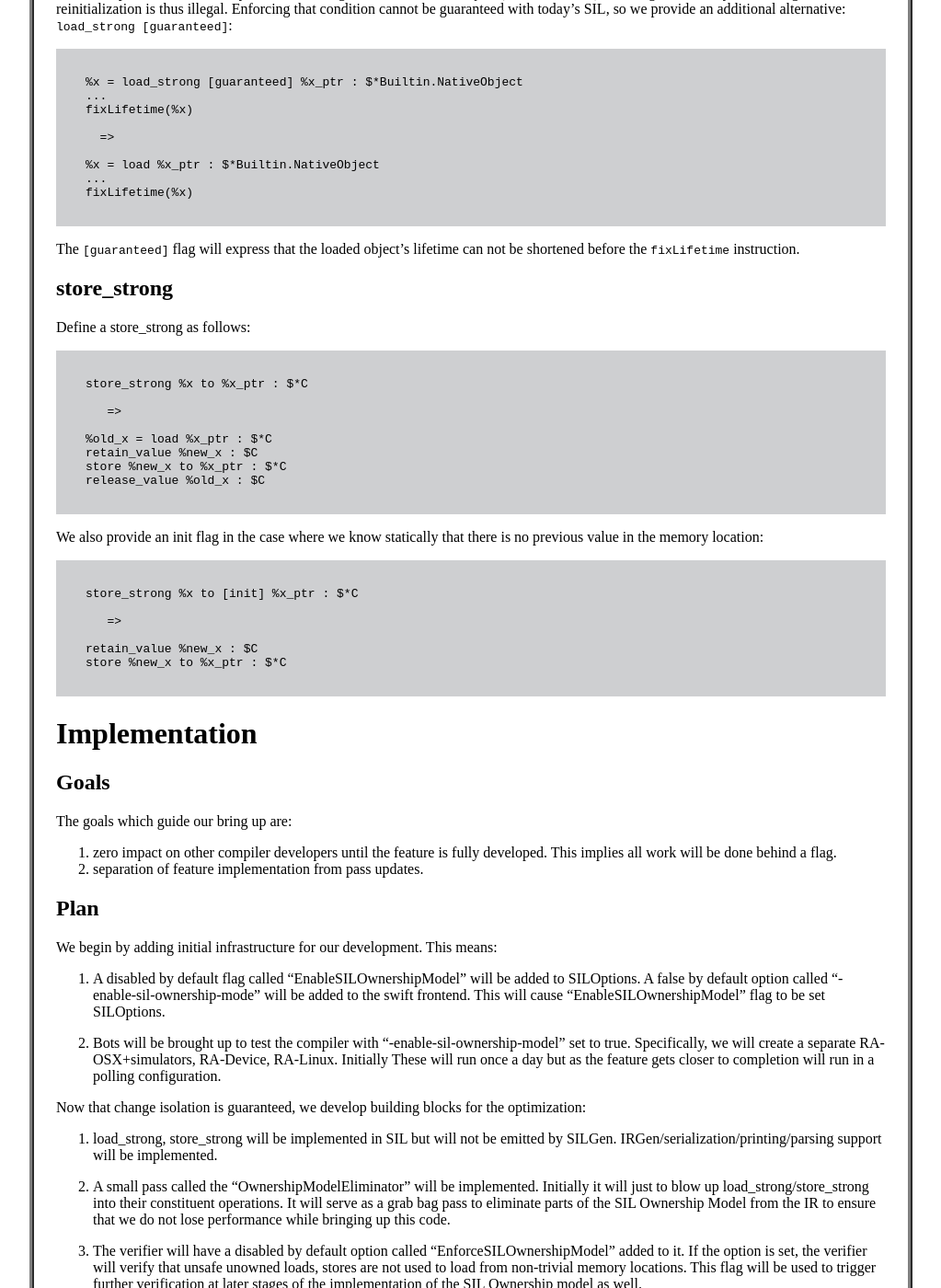
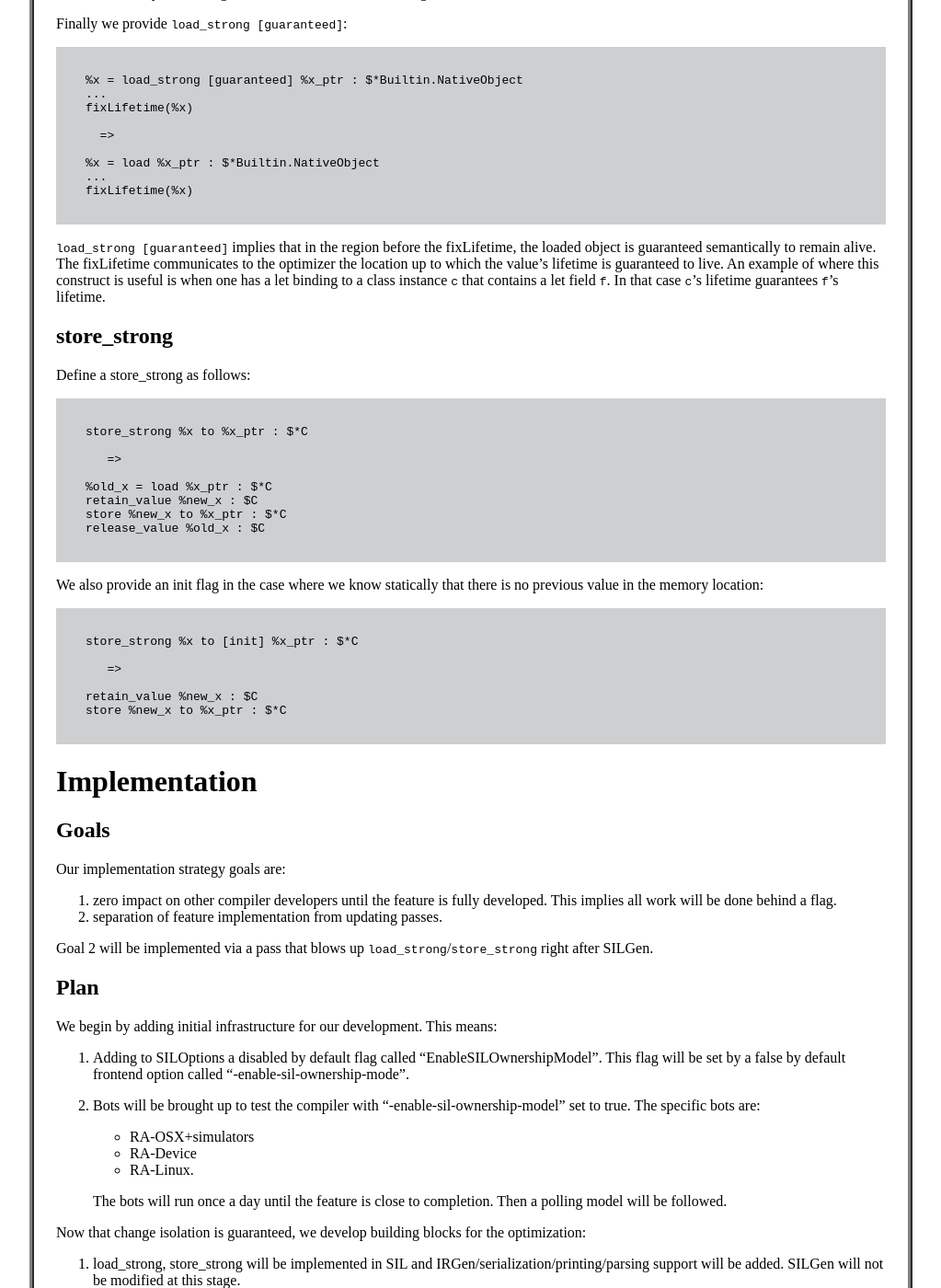
Before and after one commit to gottesmm/gottesmm.github.io, a Jekyll site: the page built from proposals/high-level-arc-operations.md, in a window 1280 px wide and 1400 px high, scrolled down 1247 px. Shown: the whole window at 92% size, without its empty margins (128-1151 px from the left). Built offline with Jekyll 4.4.1, drawn with Linux system fonts in a browser that asks for light colours; some of the changed text lies outside the part shown.

Commit message:
[load-strong-store-strong] More editing.

```diff
--- a/proposals/high-level-arc-operations.md
+++ b/proposals/high-level-arc-operations.md
@@ -33,9 +33,9 @@ categories: proposals
 
 This document proposes:
 
-1. adding the `load_strong`, `store_strong` instructions to SIL.
-2. banning the ability to load/store `non-trivial` strongly reference counted
-   values with any other instructions besides `load_strong`, `store_strong`.
+1. adding the `load_strong`, `store_strong` instructions to SIL. These can only
+   be used with memory locations of `non-trivial` type.
+2. banning the use of `load`, `store` on values of `non-trivial` type.
 
 This will allow for:
 
@@ -50,7 +50,8 @@ This will allow for:
 
 ## load_strong
 
-Define load_strong as follows:
+We propose three different forms of load_strong differentiated via flags. First
+define `load_strong` as follows:
 
     %x = load_strong %x_ptr : $*C
 
@@ -59,7 +60,7 @@ Define load_strong as follows:
     %x = load %x_ptr : $*C
     retain_value %x : $C
 
-We also allow for a `[take]` flag to be applied to the `load_strong`:
+Then define `load_strong [take]` as:
 
     %x = load_strong [take] %x_ptr : $*Builtin.NativeObject
 
@@ -67,10 +68,11 @@ We also allow for a `[take]` flag to be applied to the `load_strong`:
 
     %x = load %x_ptr : $*Builtin.NativeObject
 
-`[take]` implies that the memory location no longer owns the loaded object (i.e.
-it is a move). Loading the memory location again without reinitialization is
-thus illegal. Enforcing that condition cannot be guaranteed with today's SIL, so
-we provide an additional alternative: `load_strong [guaranteed]`:
+**NOTE** `load_strong [take]` implies that the loaded from memory location no
+longer owns the result object (i.e. a take is a move). Loading from the memory
+location again without reinitialization is illegal.
+
+Finally we provide `load_strong [guaranteed]`:
 
     %x = load_strong [guaranteed] %x_ptr : $*Builtin.NativeObject
     ...
@@ -82,8 +84,12 @@ we provide an additional alternative: `load_strong [guaranteed]`:
     ...
     fixLifetime(%x)
 
-The `[guaranteed]` flag will express that the loaded object's lifetime can not
-be shortened before the `fixLifetime` instruction.
+`load_strong [guaranteed]` implies that in the region before the fixLifetime,
+the loaded object is guaranteed semantically to remain alive. The fixLifetime
+communicates to the optimizer the location up to which the value's lifetime is
+guaranteed to live. An example of where this construct is useful is when one has
+a let binding to a class instance `c` that contains a let field `f`. In that
+case `c`'s lifetime guarantees `f`'s lifetime.
 
 ## store_strong
 
@@ -112,32 +118,39 @@ no previous value in the memory location:
 
 ## Goals
 
-The goals which guide our bring up are:
+Our implementation strategy goals are:
 
 1. zero impact on other compiler developers until the feature is fully
    developed. This implies all work will be done behind a flag.
-2. separation of feature implementation from pass updates.
+2. separation of feature implementation from updating passes.
+
+Goal 2 will be implemented via a pass that blows up `load_strong`/`store_strong`
+right after SILGen.
 
 ## Plan
 
 We begin by adding initial infrastructure for our development. This means:
 
-1. A disabled by default flag called "EnableSILOwnershipModel" will be added to
-   SILOptions. A false by default option called "-enable-sil-ownership-mode"
-   will be added to the swift frontend. This will cause
-   "EnableSILOwnershipModel" flag to be set SILOptions.
+1. Adding to SILOptions a disabled by default flag called
+ "EnableSILOwnershipModel". This flag will be set by a false by default frontend
+ option called "-enable-sil-ownership-mode".
 
 2. Bots will be brought up to test the compiler with
-   "-enable-sil-ownership-model" set to true. Specifically, we will create a
-   separate RA-OSX+simulators, RA-Device, RA-Linux. Initially These will run
-   once a day but as the feature gets closer to completion will run in a polling
-   configuration.
+   "-enable-sil-ownership-model" set to true. The specific bots are:
+
+   * RA-OSX+simulators
+   * RA-Device
+   * RA-Linux.
+
+   The bots will run once a day until the feature is close to completion. Then a
+   polling model will be followed.
 
 Now that change isolation is guaranteed, we develop building blocks for the
 optimization:
 
-1. load_strong, store_strong will be implemented in SIL but will not be emitted
-by SILGen. IRGen/serialization/printing/parsing support will be implemented.
+1. load_strong, store_strong will be implemented in SIL and
+IRGen/serialization/printing/parsing support will be added. SILGen will not be
+modified at this stage.
 
 2. A small pass called the "OwnershipModelEliminator" will be
 implemented. Initially it will just to blow up load_strong/store_strong into
```
